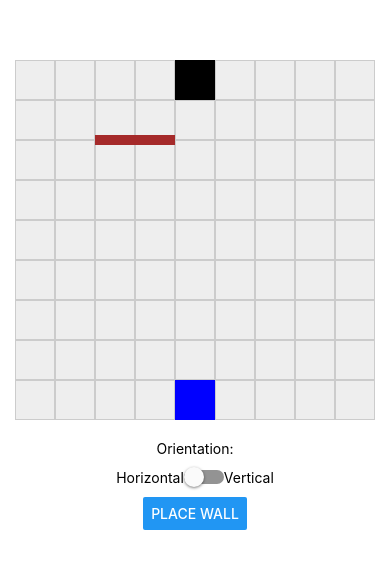
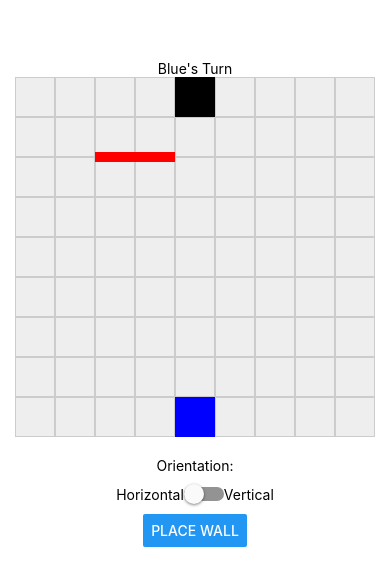
Before and after one commit to rwill128/QuoridorApp, a React Native app: screen / in a window 390 px wide. Shown: the part 182-768 px from the top of the page. Built offline with nearby package versions, Linux system fonts and the light colour scheme.

Commit message:
Walls are now different color

```diff
--- a/src/components/Board.tsx
+++ b/src/components/Board.tsx
@@ -26,9 +26,9 @@ const Board: React.FC = () => {
   const [playerTwoTurn, setPlayerTwoTurn] = useState(false);
   const [playerTwoIsAI, setPlayerTwoIsAI] = useState(false);
   const [walls, setWalls] = useState<
-    {row: number; col: number; orientation: 'horizontal' | 'vertical'}[]
+    {row: number; col: number; orientation: 'horizontal' | 'vertical', color: string}[]
   >([
-    {row: 2, col: 2, orientation: 'horizontal'},
+    {row: 2, col: 2, orientation: 'horizontal', color: 'red'},
     // Add other walls as needed
   ]);
   const [placingWall, setPlacingWall] = useState(false);
@@ -37,28 +37,39 @@ const Board: React.FC = () => {
   >('horizontal');
   const [playerOneAvailableWalls, setPlayerOneAvailableWalls] = useState(10);
   const [playerTwoAvailableWalls, setPlayerTwoAvailableWalls] = useState(10);
+  const [playerTurnMessage, setPlayerTurnMessage] = useState("Blue's Turn");
+
+  function setTurnToBlack() {
+    setPlayerTurnMessage("Black's Turn");
+    setPlayerOneTurn(false);
+    setPlayerTwoTurn(true);
+  }
+
+  function setTurnToBlue() {
+    setPlayerTurnMessage("Blue's Turn");
+    setPlayerOneTurn(true);
+    setPlayerTwoTurn(false);
+  }
 
   const handleCellPress = (row: number, col: number) => {
     if (placingWall && ((playerOneTurn && playerOneAvailableWalls > 0) || (playerTwoTurn && playerTwoAvailableWalls > 0))) {
-      setWalls([...walls, {row, col, orientation: wallOrientation}]);
+      const chosenColor = playerOneTurn ? 'red' : 'orange'
+      setWalls([...walls, {row, col, orientation: wallOrientation, color: chosenColor}]);
       setPlacingWall(false);
       if (playerOneTurn) {
         setPlayerOneAvailableWalls(playerOneAvailableWalls - 1);
-        setPlayerOneTurn(false);
-        setPlayerTwoTurn(true);
+        setTurnToBlack();
       }
       if (playerTwoTurn) {
         setPlayerTwoAvailableWalls(playerTwoAvailableWalls - 1);
-        setPlayerOneTurn(true);
-        setPlayerTwoTurn(false);
+        setTurnToBlue();
       }
     } else {
       if (playerOneTurn) {
         if (playerOneSelected) {
           if (canMoveTo(row, col, playerOnePiecePosition, playerTwoPiecePosition, walls)) {
             setPlayerOnePiecePosition({row, col});
-            setPlayerOneTurn(false);
-            setPlayerTwoTurn(true);
+            setTurnToBlack();
           }
           setPlayerOneSelected(false);
         } else {
@@ -75,8 +86,7 @@ const Board: React.FC = () => {
         if (playerTwoSelected) {
           if (canMoveTo(row, col, playerTwoPiecePosition, playerOnePiecePosition, walls)) {
             setPlayerTwoPiecePosition({row, col});
-            setPlayerOneTurn(true);
-            setPlayerTwoTurn(false);
+            setTurnToBlue();
           }
           setPlayerTwoSelected(false);
         } else {
@@ -107,6 +117,7 @@ const Board: React.FC = () => {
 
   return (
     <View style={styles.container}>
+      <Text>{playerTurnMessage}</Text>
       <View style={styles.board}>
         {grid}
         <Piece
@@ -126,6 +137,7 @@ const Board: React.FC = () => {
             key={index}
             position={{row: wall.row, col: wall.col}}
             orientation={wall.orientation}
+            color={wall.color}
           />
         ))}
       </View>
--- a/src/components/Wall.tsx
+++ b/src/components/Wall.tsx
@@ -7,9 +7,10 @@ interface WallProps {
     col: number;
   };
   orientation: 'horizontal' | 'vertical';
+  color: string;
 }
 
-const Wall: React.FC<WallProps> = ({position, orientation}) => {
+const Wall: React.FC<WallProps> = ({position, orientation, color}) => {
   const {row, col} = position;
   const isHorizontal = orientation === 'horizontal';
   const style = isHorizontal ? styles.horizontalWall : styles.verticalWall;
@@ -21,6 +22,7 @@ const Wall: React.FC<WallProps> = ({position, orientation}) => {
         {
           top: isHorizontal ? row * 40 - 5 : row * 40,
           left: isHorizontal ? col * 40 : col * 40 - 5,
+          backgroundColor: color,
         },
       ]}
     />
@@ -31,13 +33,11 @@ const styles = StyleSheet.create({
   horizontalWall: {
     width: 80,
     height: 10,
-    backgroundColor: 'brown',
     position: 'absolute',
   },
   verticalWall: {
     width: 10,
     height: 80,
-    backgroundColor: 'brown',
     position: 'absolute',
   },
 });
```
